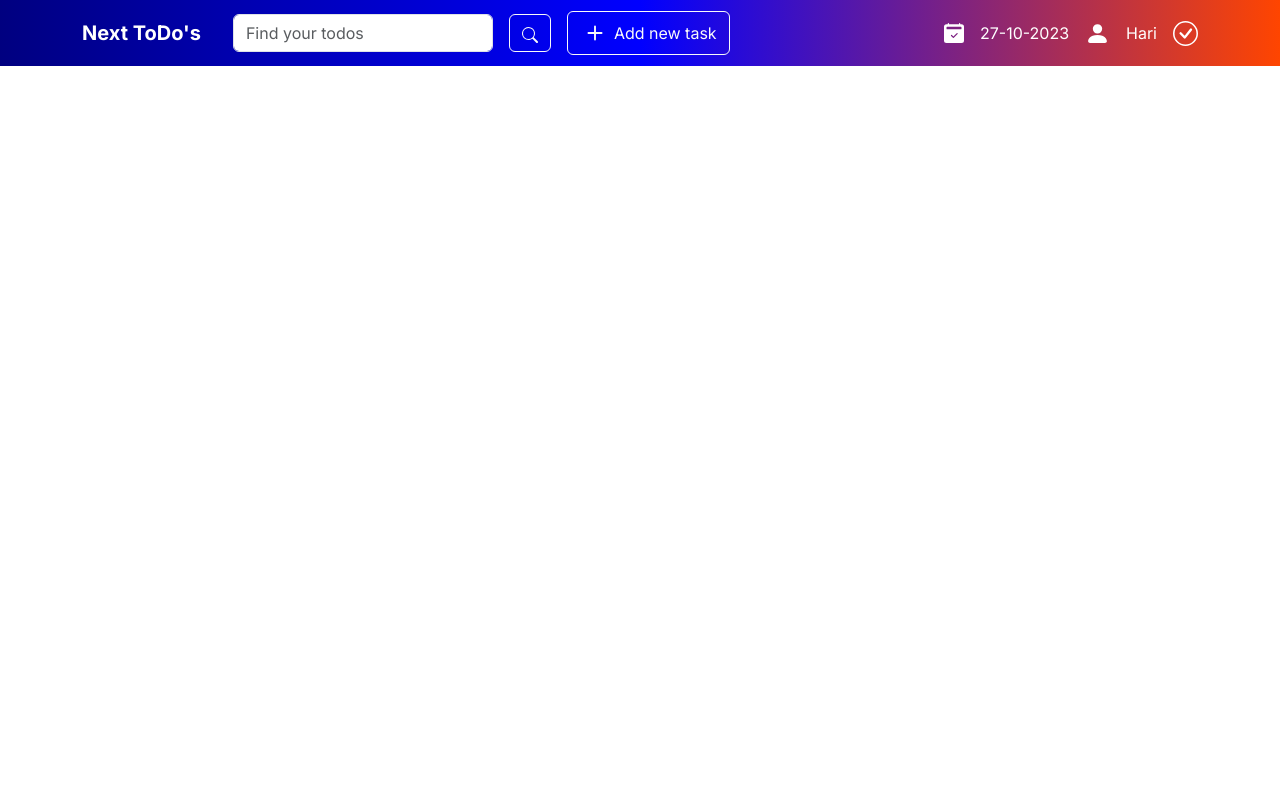
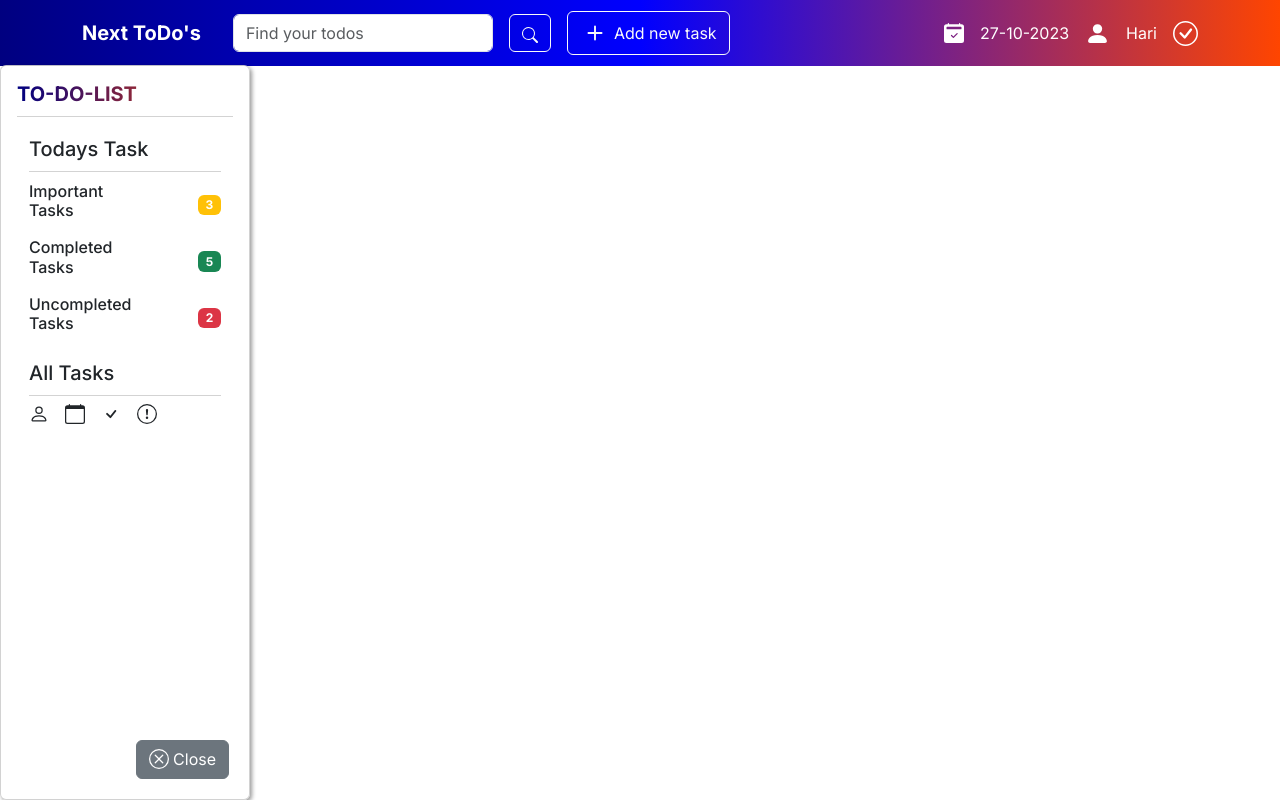
Before and after one commit to harisaini778/ToDoApp, a Next.js app: page / in a window 1280 px wide. Built offline with nearby package versions, Linux system fonts and the light colour scheme.

Commit message:
added a component which displays to do list also added the stylings

```diff
--- /dev/null
+++ b/src/app/SideNavbar/page.css
@@ -0,0 +1,33 @@
+.card-container {
+    position: fixed;
+    top: 65px;
+    bottom: 0;
+    width: 250px;
+    z-index: 1;
+    background-color: rgba(255, 255, 255, 0.9);
+    box-shadow: 2px 2px 4px rgba(0, 0, 0, 0.4);
+}
+
+.card-title {
+    background: linear-gradient(to right,  navy, rgb(255, 69, 0));
+    font-weight: bold;
+    -webkit-background-clip: text;
+    color: transparent;
+    border-bottom: 1px solid lightgrey;
+    padding-bottom: 10px;
+}
+
+.todays-tasks-title {
+    border-bottom: 1px solid lightgrey;
+    padding-bottom: 10px;
+}
+
+.task-label {
+    margin-top: 10px;
+}
+
+.close-button {
+    position: absolute;
+    bottom: 20px;
+    right: 20px;
+}
--- /dev/null
+++ b/src/app/SideNavbar/page.js
@@ -0,0 +1,70 @@
+"use client"
+
+import React from 'react';
+import { Card, Container, Row, Col, Badge, Button } from 'react-bootstrap';
+import { BsPerson, BsCalendar, BsCheck, BsExclamationCircle, BsXCircle } from 'react-icons/bs';
+import { Stack } from 'react-bootstrap';
+import './page.css';
+
+const LeftOffcanvas = ({ show, handleClose }) => {
+    return (
+    <div>
+        { show ? <Card className="card-container">
+            <Card.Body>
+                <Card.Title className="card-title">TO-DO-LIST</Card.Title>
+                <Container>
+                    <Row style={{ marginTop: '20px' }}>
+                        <Col>
+                            <h5 className="todays-tasks-title">Todays Task</h5>
+                            <Row className="task-label" style={{ marginTop: '10px' }}>
+                                <Col>
+                                    <Stack direction='horizontal' gap={5}>
+                                        <h6>Important Tasks</h6>
+                                        <Badge bg="warning">3</Badge>
+                                    </Stack>
+
+                                </Col>
+                            </Row>
+                            <Row className="task-label" style={{ marginTop: '10px' }}>
+                                <Col>
+                                    <Stack direction='horizontal' gap={5}>
+                                        <h6>Completed Tasks</h6>
+                                        <Badge bg="success">5</Badge>
+                                    </Stack>
+
+
+                                </Col>
+                            </Row>
+                            <Row className="task-label" style={{ marginTop: '10px' }}>
+                                <Col>
+                                    <Stack direction='horizontal' gap={5}>
+                                        <h6>Uncompleted Tasks</h6>
+                                        <Badge bg="danger">2</Badge>
+                                    </Stack>
+
+                                </Col>
+                            </Row>
+                        </Col>
+                    </Row>
+                    <Row style={{ marginTop: '20px' }}>
+                        <Col>
+                            <h5 className="todays-tasks-title">All Tasks</h5>
+                            <Stack direction="horizontal" gap={3}>
+                                <BsPerson size={20} />
+                                <BsCalendar size={20} />
+                                <BsCheck size={20} />
+                                <BsExclamationCircle size={20} />
+                            </Stack>
+                        </Col>
+                    </Row>
+                </Container>
+            </Card.Body>
+            <Button variant="secondary" onClick={handleClose} className="close-button">
+                <BsXCircle size={20} style={{ marginBottom: '3px' }} /> Close
+            </Button>
+            </Card> : <div></div>}
+            </div>
+  );
+};
+
+export default LeftOffcanvas;
--- a/src/app/page.js
+++ b/src/app/page.js
@@ -1,15 +1,22 @@
 "use client"
 
-import React from 'react';
+import React,{useState} from 'react';
 import { Navbar, Container, FormControl, Button, Nav,Stack } from 'react-bootstrap';
-import { BsSearch, BsFillPersonFill, BsPlus, BsHouseDoorFill, BsCheckCircle,BsCalendar2CheckFill } from 'react-icons/bs';
+import { BsSearch, BsFillPersonFill, BsPlus, BsHouseDoorFill, BsCheckCircle, BsCalendar2CheckFill } from 'react-icons/bs';
+import LeftOffcanvas from './SideNavbar/page';
 import "./style.css";
 
 const Home = () => {
+
+  const [show, setShow] = useState(true); // Manage the state here
+
+  const handleClose = () => setShow(false); // Define the handleClose method
+
   const today = new Date();
   const date = `${today.getDate()}-${today.getMonth() + 1}-${today.getFullYear()}`;
 
   return (
+    <div>
     <Navbar variant="dark" expand="lg" className='gradient-background'>
         <Container>
           <Navbar.Brand>
@@ -55,7 +62,8 @@ const Home = () => {
           </Navbar.Collapse>
         </Container>
       </Navbar>
-
+      <LeftOffcanvas show={show} handleClose={handleClose} />
+     </div>
   );
 };
 
```
